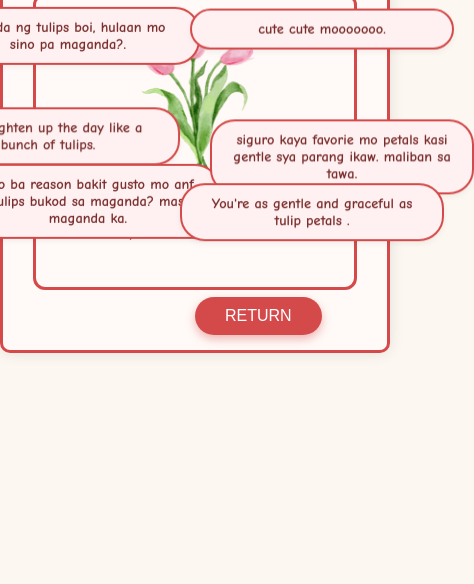
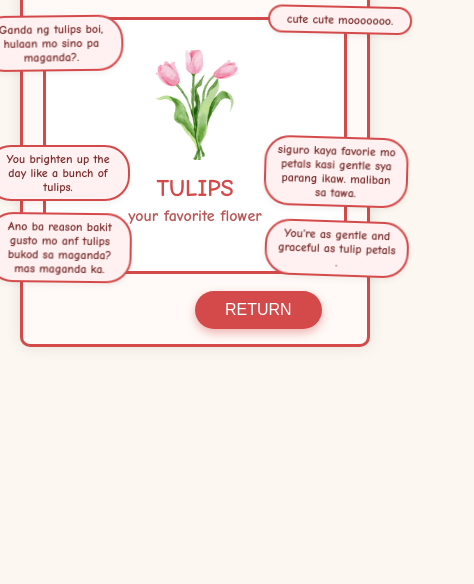
Before and after one commit to sip022423/Dane, a plain HTML site: page letters.html in a window 390 px wide. Shown: the part 300-884 px from the top of the page, 474 px wide, since content can reach past the window. Before the commit the page ends 844 px from the top, so only its background shows below. Drawn offline with Linux system fonts and the light colour scheme.

Commit message:
Update letters.css

```diff
--- a/letters.css
+++ b/letters.css
@@ -8,6 +8,8 @@ body {
   justify-content: center;
   align-items: center;
   min-height: 100vh;
+  padding: 20px;
+  overflow-x: hidden;
 }
 
 /* 🌸 Fade + Blur Entrance Animation */
@@ -28,7 +30,7 @@ body {
   }
 }
 
-/* ✨ Smooth entrance for main sections */
+/* ✨ Smooth entrance */
 .card, .frame, .bouquet, #return-btn {
   opacity: 0;
   transform: translateY(20px);
@@ -49,21 +51,21 @@ body {
   }
 }
 
-/* 💫 Bubble effect — fixed visibility + floating */
+/* 🌸 Floating bubble styling */
 .bubble {
   position: absolute;
   background: #fff1f1;
   border: 2px solid #d44a4a;
   border-radius: 25px;
-  padding: 10px 20px;
+  padding: 8px 16px;
   color: #7a2d2d;
   font-size: 0.9em;
-  width: 220px;
+  width: 180px;
   text-align: center;
   box-shadow: 0 3px 6px rgba(0,0,0,0.05);
-
   opacity: 0;
-  animation: bubblePop 0.8s ease-out forwards, floatBubble 4s ease-in-out infinite alternate;
+  animation: bubblePop 0.8s ease-out forwards, orbit 8s ease-in-out infinite alternate;
+  z-index: 0;
 }
 
 @keyframes bubblePop {
@@ -79,20 +81,25 @@ body {
   }
 }
 
-@keyframes floatBubble {
-  from { transform: translateY(0); }
-  to { transform: translateY(-10px); }
+/* 💫 Orbit-like floating motion */
+@keyframes orbit {
+  0% { transform: translate(0, 0) rotate(0deg); }
+  25% { transform: translate(5px, -10px) rotate(2deg); }
+  50% { transform: translate(-5px, 10px) rotate(-2deg); }
+  75% { transform: translate(6px, -8px) rotate(1deg); }
+  100% { transform: translate(-6px, 8px) rotate(-1deg); }
 }
 
-/* Staggered bubble delays (popping one after another) */
-.top-left { top: 20px; left: -100px; animation-delay: 1.2s, 1.8s; }
-.mid-left { top: 120px; left: -120px; animation-delay: 1.4s, 2s; }
-.bottom-left { bottom: 40px; left: -80px; animation-delay: 1.6s, 2.2s; }
-.top-right { top: 20px; right: -100px; animation-delay: 1.8s, 2.4s; }
-.mid-right { top: 130px; right: -120px; animation-delay: 2s, 2.6s; }
-.bottom-right { bottom: 40px; right: -90px; animation-delay: 2.2s, 2.8s; }
+/* 🫧 Position bubbles OUTSIDE card edges */
+.top-left { top: -20px; left: -120px; animation-delay: 1.2s, 1.8s; }
+.mid-left { top: 40%; left: -110px; animation-delay: 1.4s, 2s; } /* moved closer */
+.bottom-left { bottom: -30px; left: -100px; animation-delay: 1.6s, 2.2s; }
 
-/* 💫 Gentle hover glow */
+.top-right { top: -20px; right: -120px; animation-delay: 1.8s, 2.4s; }
+.mid-right { top: 40%; right: -110px; animation-delay: 2s, 2.6s; } /* moved closer */
+.bottom-right { bottom: -30px; right: -100px; animation-delay: 2.2s, 2.8s; }
+
+/* 💫 Hover glow */
 .card:hover, .frame:hover {
   box-shadow: 0 0 25px rgba(212, 74, 74, 0.4);
   transform: scale(1.02);
@@ -109,17 +116,19 @@ body {
   transform: translateY(-3px);
 }
 
-/* Card structure */
+/* 🌸 Card layout */
 .card {
   background: #fffaf7;
   width: 90%;
   max-width: 800px;
   border: 3px solid #d44a4a;
   border-radius: 10px;
-  padding: 20px 30px 60px;
+  padding: 20px 30px 80px;
   position: relative;
   box-shadow: 0 0 15px rgba(0,0,0,0.1);
   text-align: center;
+  overflow: visible; /* bubbles can go outside */
+  z-index: 1;
 }
 
 .title {
@@ -135,26 +144,31 @@ body {
   border-radius: 12px;
   padding: 30px;
   position: relative;
+  background: #fff;
 }
 
 .bouquet {
   text-align: center;
+  position: relative;
+  z-index: 5;
 }
 
 .bouquet img {
-  width: 150px;
+  width: 160px;
+  max-width: 60%;
+  height: auto;
   margin-bottom: 10px;
+  position: relative;
+  z-index: 10; /* Always above bubbles */
 }
 
 .bouquet h2 {
-  font-family: 'Comic Neue', cursive;
   color: #d44a4a;
   margin: 0;
   font-size: 1.5em;
 }
 
 .bouquet p {
-  font-family: 'Comic Neue', cursive;
   color: #b85757;
   margin-top: 5px;
   font-size: 1em;
@@ -171,9 +185,59 @@ body {
   font-size: 1em;
   cursor: pointer;
   box-shadow: 0 4px 10px rgba(212, 74, 74, 0.4);
-  transition: 0.3s;
   position: absolute;
   bottom: 15px;
   left: 50%;
   transform: translateX(-50%);
 }
+
+/* 📱 RESPONSIVE DESIGN */
+@media (max-width: 768px) {
+  .card {
+    padding: 15px 20px 70px;
+  }
+
+  .bouquet img {
+    width: 130px;
+  }
+
+  .bubble {
+    font-size: 0.8em;
+    width: 150px;
+    padding: 6px 12px;
+  }
+
+  /* Move bubbles slightly closer for better readability */
+  .top-left { top: -10px; left: -90px; }
+  .mid-left { top: 45%; left: -80px; } /* closer */
+  .bottom-left { bottom: -20px; left: -80px; }
+
+  .top-right { top: -10px; right: -90px; }
+  .mid-right { top: 45%; right: -80px; } /* closer */
+  .bottom-right { bottom: -20px; right: -80px; }
+}
+
+@media (max-width: 480px) {
+  .title {
+    font-size: 1.4em;
+  }
+
+  .bouquet img {
+    width: 110px;
+  }
+
+  .bubble {
+    font-size: 0.75em;
+    width: 120px;
+    padding: 5px 10px;
+  }
+
+  /* Keep bubbles close but outside the card */
+  .top-left { top: -8px; left: -65px; }
+  .mid-left { top: 50%; left: -60px; } /* closer */
+  .bottom-left { bottom: -15px; left: -60px; }
+
+  .top-right { top: -8px; right: -65px; }
+  .mid-right { top: 50%; right: -60px; } /* closer */
+  .bottom-right { bottom: -15px; right: -60px; }
+}
```
